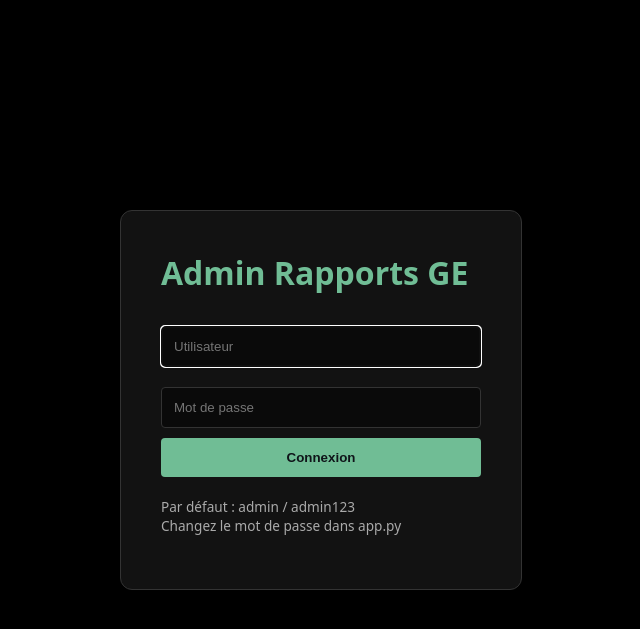
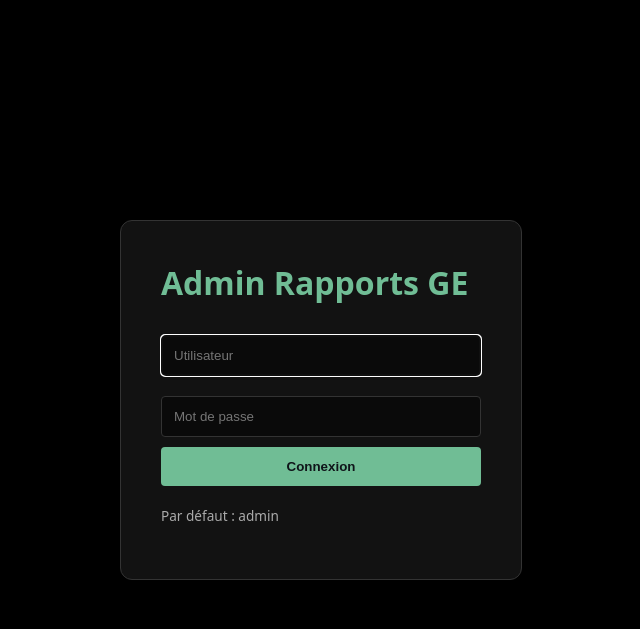
Before and after one commit to EquansF/ge-report-app, a Flask app: page /login in a window 1280 px wide. Shown: the top 629 px of the page, without its empty margins (319-959 px from the left). Run offline with Flask 3, Linux system fonts and the light colour scheme.

Commit message:
Modify default password message in login.html
Updated default credentials message in login form.

```diff
--- a/templates/login.html
+++ b/templates/login.html
@@ -22,7 +22,7 @@
             <input type="password" name="password" placeholder="Mot de passe" required>
             <button type="submit">Connexion</button>
         </form>
-        <p style="font-size: 0.85rem; color: #aaa; margin-top: 20px;">Par défaut : admin / admin123<br>Changez le mot de passe dans app.py</p>
+        <p style="font-size: 0.85rem; color: #aaa; margin-top: 20px;">Par défaut : admin<br></p>
     </div>
 </body>
 </html>
```
